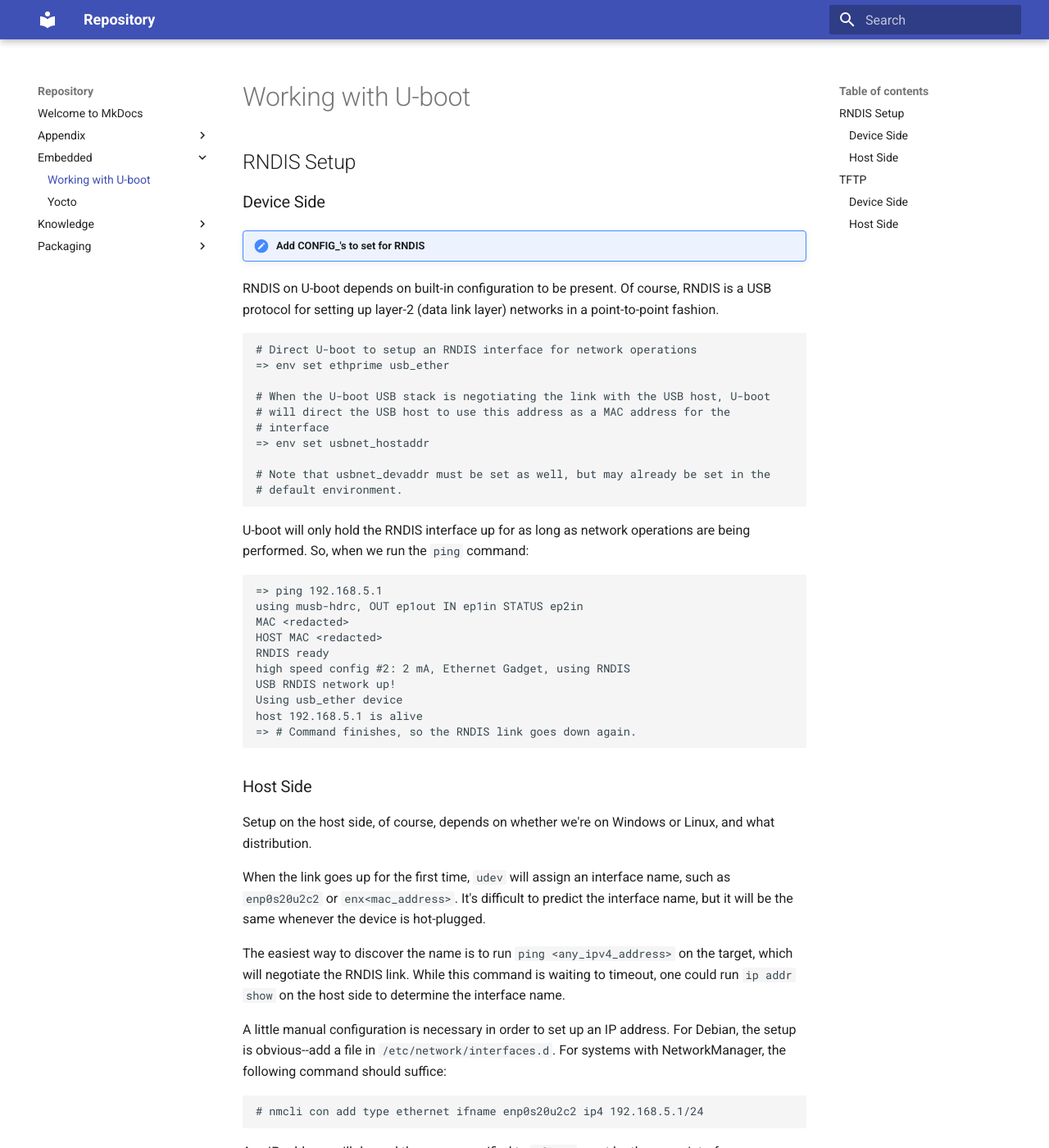
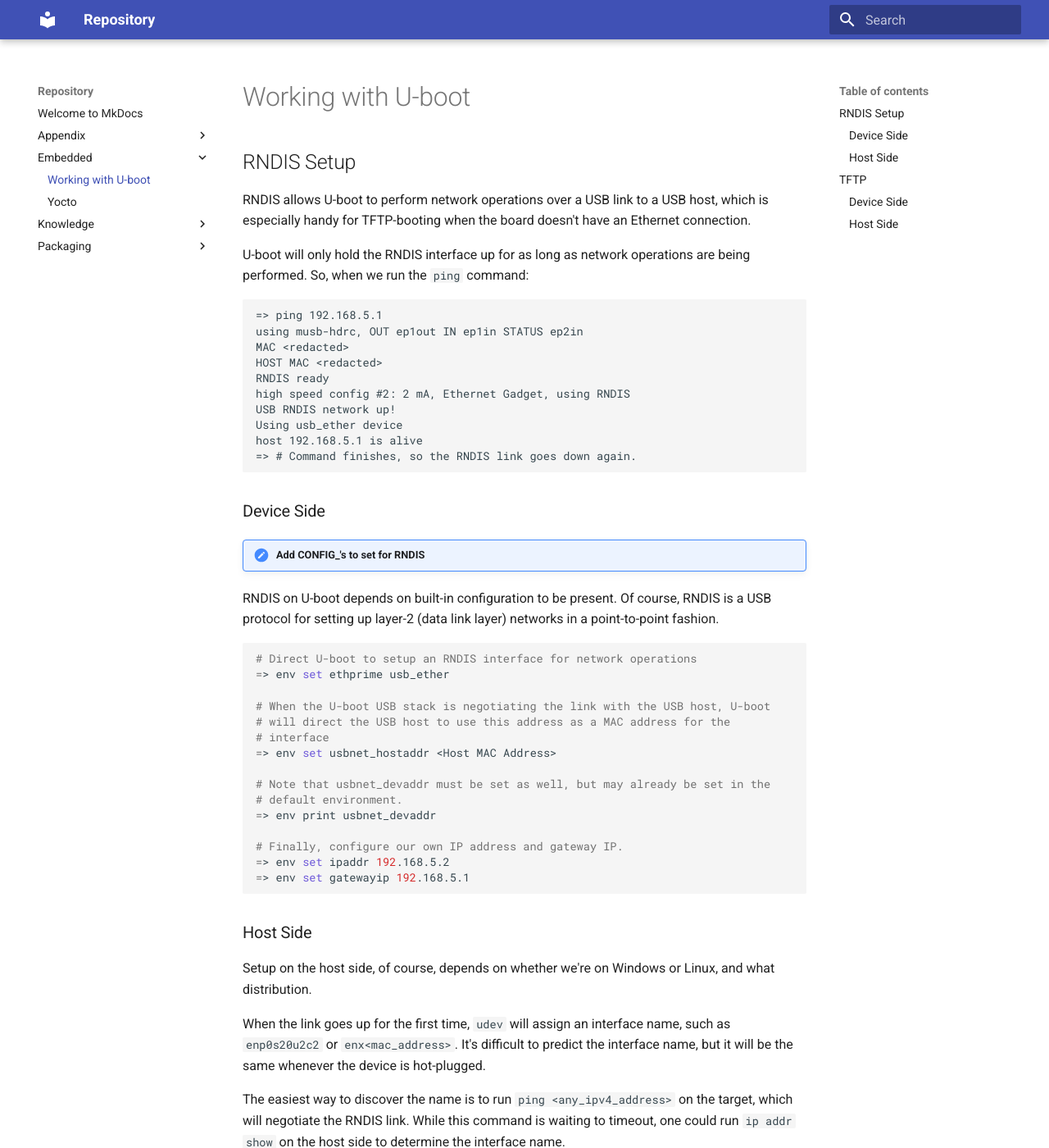
Before and after one commit to AmateurECE/twardyece-repository, an MkDocs documentation site: the page built from docs/Embedded/Uboot.md, in a window 1280 px wide and 1400 px high. Shown: the whole window at 82% size. Built offline with MkDocs 1.6.1 and Material for MkDocs 9.7.7, drawn with Linux system fonts in a browser that asks for light colours; some of the changed text lies outside the part shown.

Commit message:
Update U-boot page

````diff
--- a/docs/Embedded/Uboot.md
+++ b/docs/Embedded/Uboot.md
@@ -2,26 +2,9 @@
 
 ## RNDIS Setup
 
-### Device Side
-
-!!! todo "Add CONFIG_'s to set for RNDIS"
-
-RNDIS on U-boot depends on built-in configuration to be present. Of course,
-RNDIS is a USB protocol for setting up layer-2 (data link layer) networks in
-a point-to-point fashion.
-
-```
-# Direct U-boot to setup an RNDIS interface for network operations
-=> env set ethprime usb_ether
-
-# When the U-boot USB stack is negotiating the link with the USB host, U-boot
-# will direct the USB host to use this address as a MAC address for the
-# interface
-=> env set usbnet_hostaddr
-
-# Note that usbnet_devaddr must be set as well, but may already be set in the
-# default environment.
-```
+RNDIS allows U-boot to perform network operations over a USB link to a USB
+host, which is especially handy for TFTP-booting when the board doesn't have
+an Ethernet connection.
 
 U-boot will only hold the RNDIS interface up for as long as network operations
 are being performed. So, when we run the `ping` command:
@@ -37,6 +20,32 @@ USB RNDIS network up!
 Using usb_ether device
 host 192.168.5.1 is alive
 => # Command finishes, so the RNDIS link goes down again.
+```
+
+### Device Side
+
+!!! todo "Add CONFIG_'s to set for RNDIS"
+
+RNDIS on U-boot depends on built-in configuration to be present. Of course,
+RNDIS is a USB protocol for setting up layer-2 (data link layer) networks in
+a point-to-point fashion.
+
+```bash
+# Direct U-boot to setup an RNDIS interface for network operations
+=> env set ethprime usb_ether
+
+# When the U-boot USB stack is negotiating the link with the USB host, U-boot
+# will direct the USB host to use this address as a MAC address for the
+# interface
+=> env set usbnet_hostaddr <Host MAC Address>
+
+# Note that usbnet_devaddr must be set as well, but may already be set in the
+# default environment.
+=> env print usbnet_devaddr
+
+# Finally, configure our own IP address and gateway IP.
+=> env set ipaddr 192.168.5.2
+=> env set gatewayip 192.168.5.1
 ```
 
 ### Host Side
@@ -61,11 +70,14 @@ For systems with NetworkManager, the following command should suffice:
 # nmcli con add type ethernet ifname enp0s20u2c2 ip4 192.168.5.1/24
 ```
 
-Any IP address will do, and the name specified to `ifname` must be the same
+Any IP address will do as long as it's the *same* address configured as the
+`${gatewayip}` in U-boot, and the name specified to `ifname` must be the same
 interface name discovered in the previous step. This must also be done while
 the RNDIS link is *down*. This command will assign the IP address provided to
 the interface, and must be set as the value of `${serverip}` in U-boot in order
 for TFTP, etc. to work.
+
+The `ping` command should now work.
 
 ## TFTP
 
````
Also changed, not shown: other parts of docs/Embedded/Uboot.md (+0 -3 lines).
